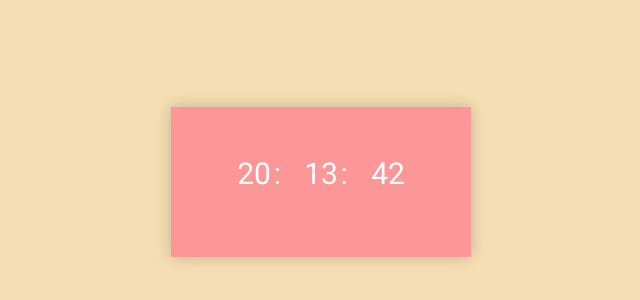
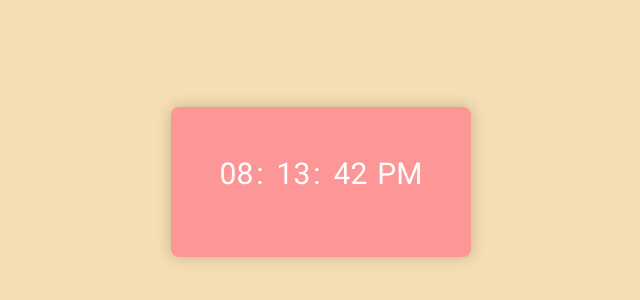
Before and after one commit to rabbani6020/Digital_Clock, a plain HTML site: page index.html in a window 1280 px wide. Shown: the part 218-518 px from the top of the page, without its empty margins (291-931 px from the left). Drawn offline with Linux system fonts and the light colour scheme.

Commit message:
project done

```diff
--- a/assets/js/main.js
+++ b/assets/js/main.js
@@ -1,16 +1,36 @@
 const hour = document.querySelector(".hour");
 const minute = document.querySelector(".minute");
 const second = document.querySelector(".second");
+const timeFormat = document.querySelector(".time-format");
 
-let presentTime = () => {
-   const date = new Date();
-   const hr = date.getHours();
-   const min = date.getMinutes();
-   const sec = date.getSeconds();
+const presentTime = () => {
+   let date = new Date();
+   let hr = date.getHours();
+   let min = date.getMinutes();
+   let sec = date.getSeconds();
+   let format = "AM";
 
+   if (hr === 0) {
+      hr = 12;
+   }
+   //    hr = hr === 0 ? (hr = 12) : hr;
+   if (hr > 12) {
+      hr -= 12;
+      format = "PM";
+   }
+
+   // delemeter less than 10 then add 0
+   hr = hr < 10 ? "0" + hr : hr;
+   min = min < 10 ? "0" + min : min;
+   sec = sec < 10 ? "0" + sec : sec;
+
+   // data pass in the html
    hour.innerText = hr;
    minute.innerText = min;
    second.innerText = sec;
+   timeFormat.innerText = format;
+
+   setInterval(presentTime, 1000);
 };
 
-setInterval(presentTime, 1000)
+presentTime();
--- a/assets/scss/style.scss
+++ b/assets/scss/style.scss
@@ -19,15 +19,17 @@
    min-height: 150px;
    background-color: rgb(253, 150, 150);
    box-shadow: 0 0 15px rgba(0, 0, 0, 0.2);
+   border-radius: 8px;
 }
 
 .clock-delemeter {
-   margin: 0 10px;
+   margin: 0 5px;
    display: flex;
    .hour,
    .minute,
    .second,
-   .seperator {
+   .seperator,
+   .time-format {
       font-size: 30px;
       line-height: 40px;
       color: #fff;
--- a/index.html
+++ b/index.html
@@ -39,6 +39,9 @@
                         <div class="clock-delemeter ">
                             <p class="second"></p>
                         </div>
+                        <div class="clock-delemeter ">
+                            <p class="time-format"></p>
+                        </div>
                     </div>
                 </div>
                 <!-- end col -->
```
Also changed, not shown: assets/css/style.css.
